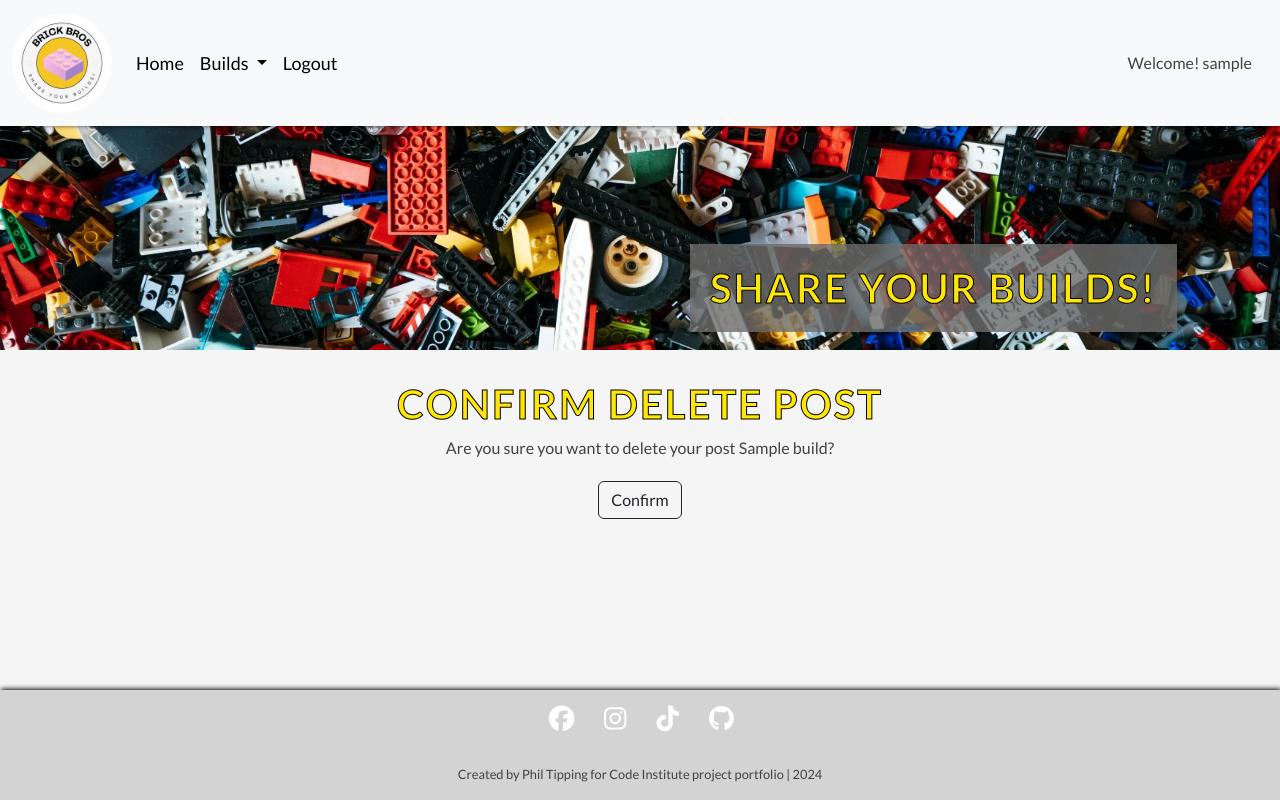
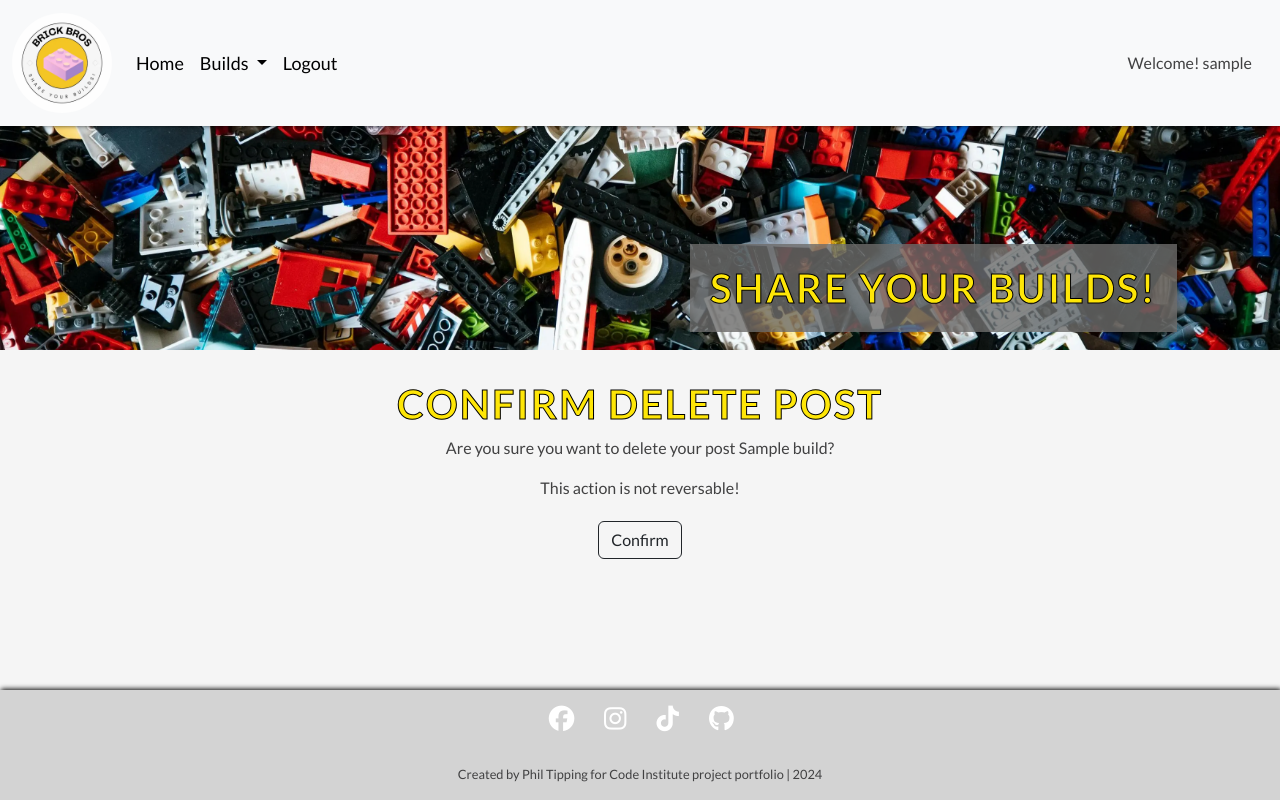
Before and after one commit to philtipping31/PP4---BrickBros, a Django app: page /builds/delete/1/ in a window 1280 px wide. Run offline with Django 5.2, Linux system fonts and the light colour scheme; a user stored in the database is signed in; tables that the repository leaves empty hold one stand-in row (values such as "Sample post"); some libraries are stand-ins or nearby versions.

Commit message:
Add more text to confirm delete page

```diff
--- a/builds/templates/builds/build_confirm_delete.html
+++ b/builds/templates/builds/build_confirm_delete.html
@@ -16,6 +16,7 @@
             <form method="post" class="text-center">
                 {% csrf_token %}
                 <p>Are you sure you want to delete your post {{object.build_title}}?</p>
+                <p>This action is not reversable!</p>
                 <input type="submit" value="Confirm" class="btn btn btn-signup btn-outline-dark">
             </form>
         </div>
```
